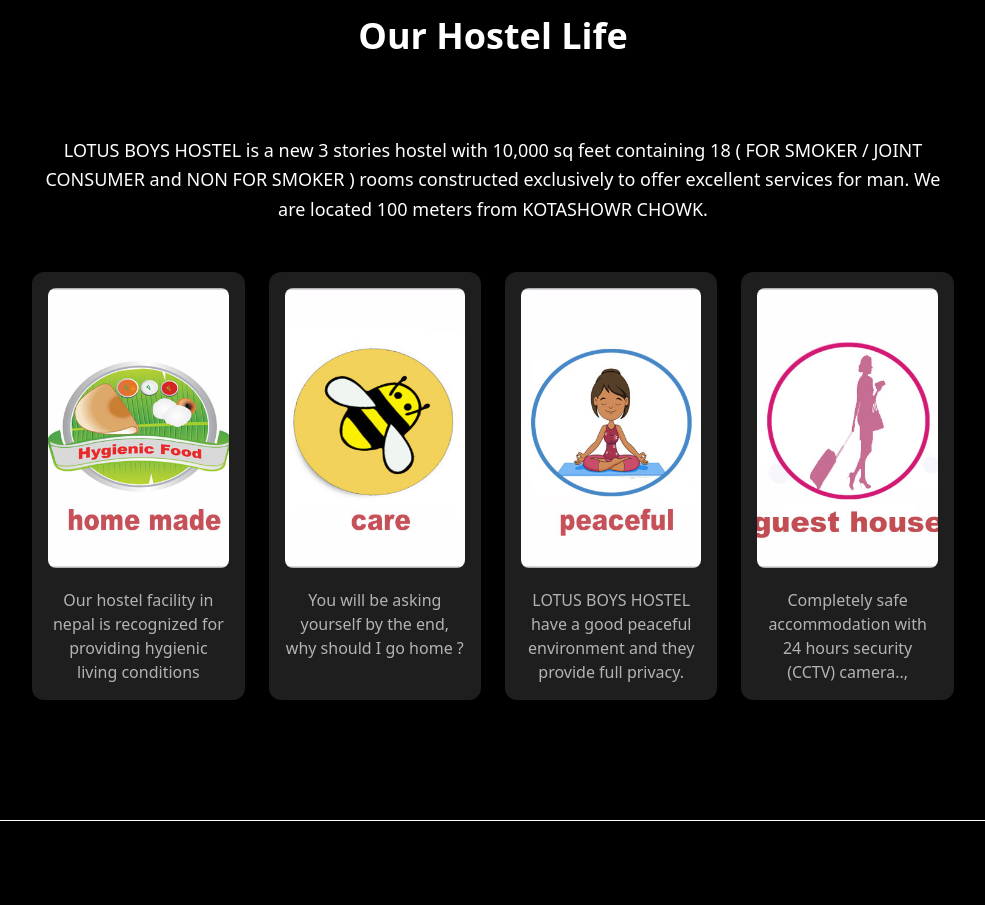
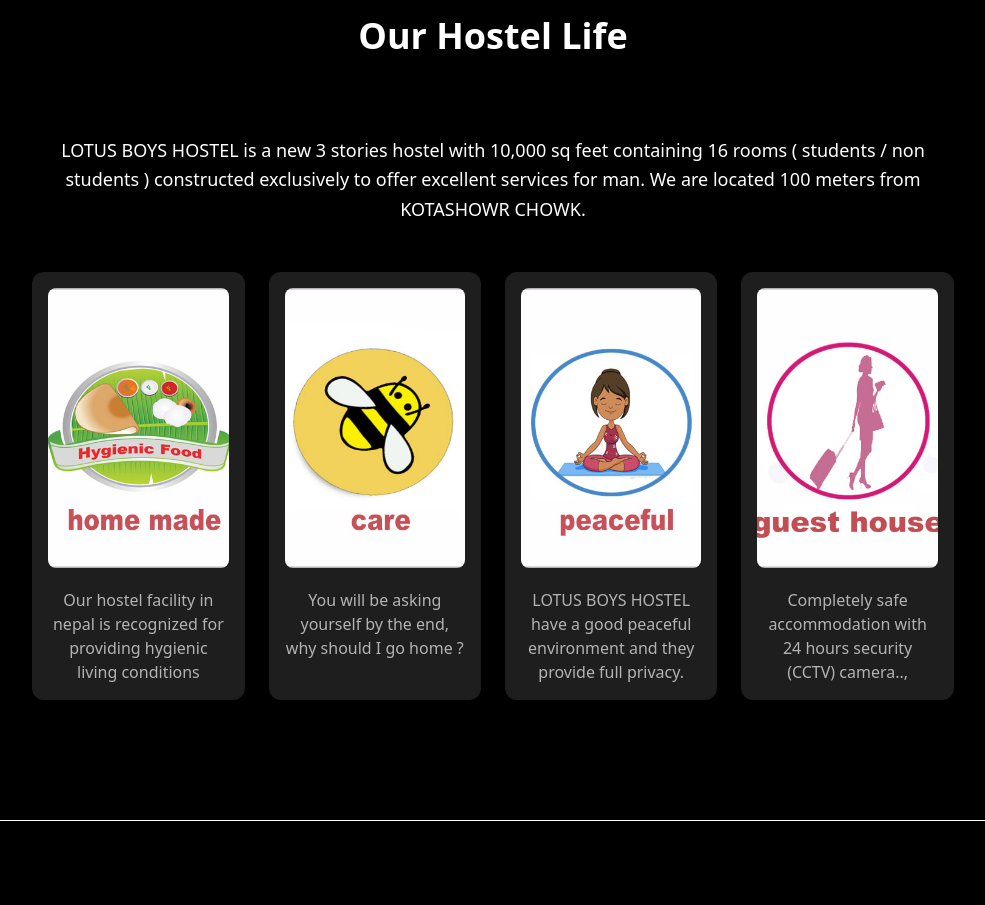
Before and after one commit to niteshacharya0011-hub/lotusHostelWebsite, a React (Vite) app: page / in a window 1280 px wide. Shown: the part 840-1745 px from the top of the page, without its empty margins (147-1132 px from the left). Built offline with nearby package versions, Linux system fonts and the light colour scheme.

Commit message:
Initial commit

```diff
--- a/src/pages/homePage/Home.jsx
+++ b/src/pages/homePage/Home.jsx
@@ -19,9 +19,9 @@ const Home = () => {
             <h2 className="text-4xl font-bold py-20">Our Hostel Life</h2>
             <p className="text-lg leading-relaxed">
               LOTUS BOYS HOSTEL is a new 3 stories hostel with 10,000 sq feet
-              containing 18 ( FOR SMOKER / JOINT CONSUMER and NON FOR SMOKER )
-              rooms constructed exclusively to offer excellent services for man.
-              We are located 100 meters from KOTASHOWR CHOWK.
+              containing 16 rooms ( students / non students )
+              constructed exclusively to offer excellent services for man. We
+              are located 100 meters from KOTASHOWR CHOWK.
             </p>
           </div>
 
```
